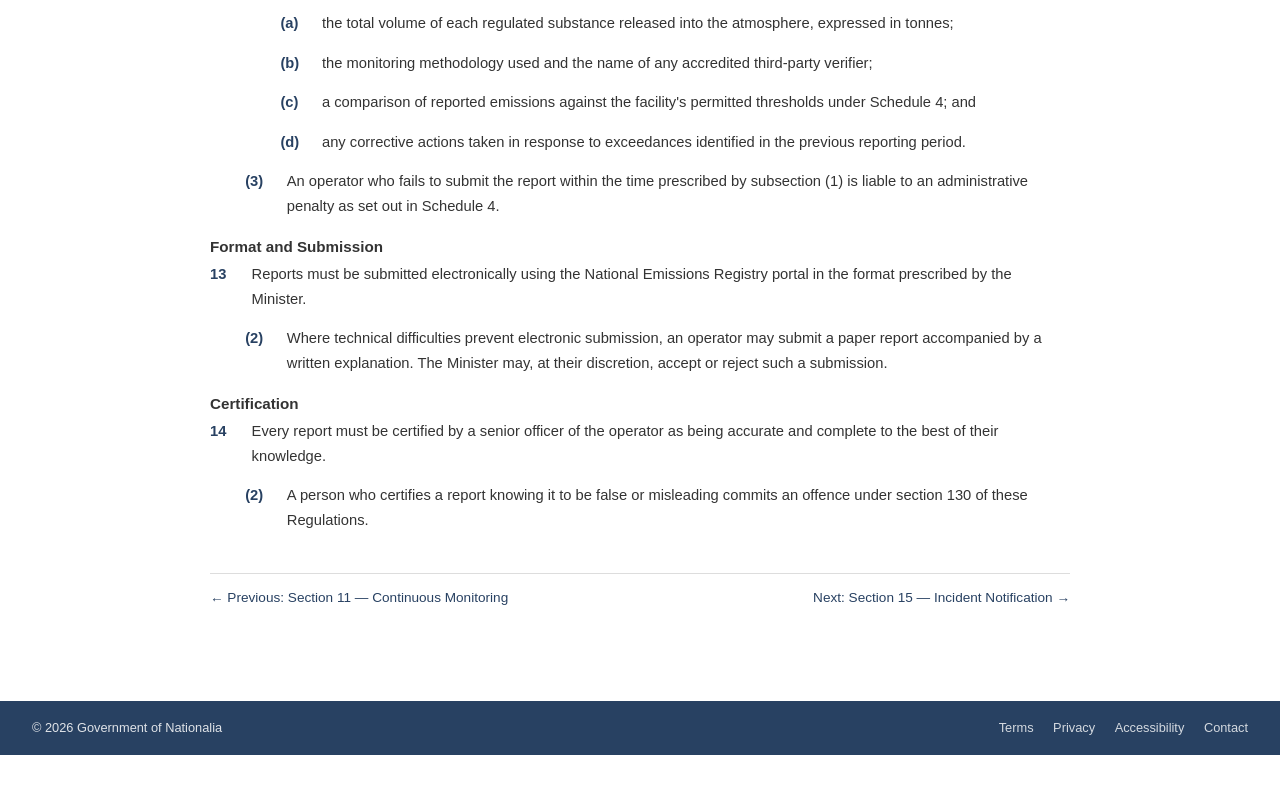
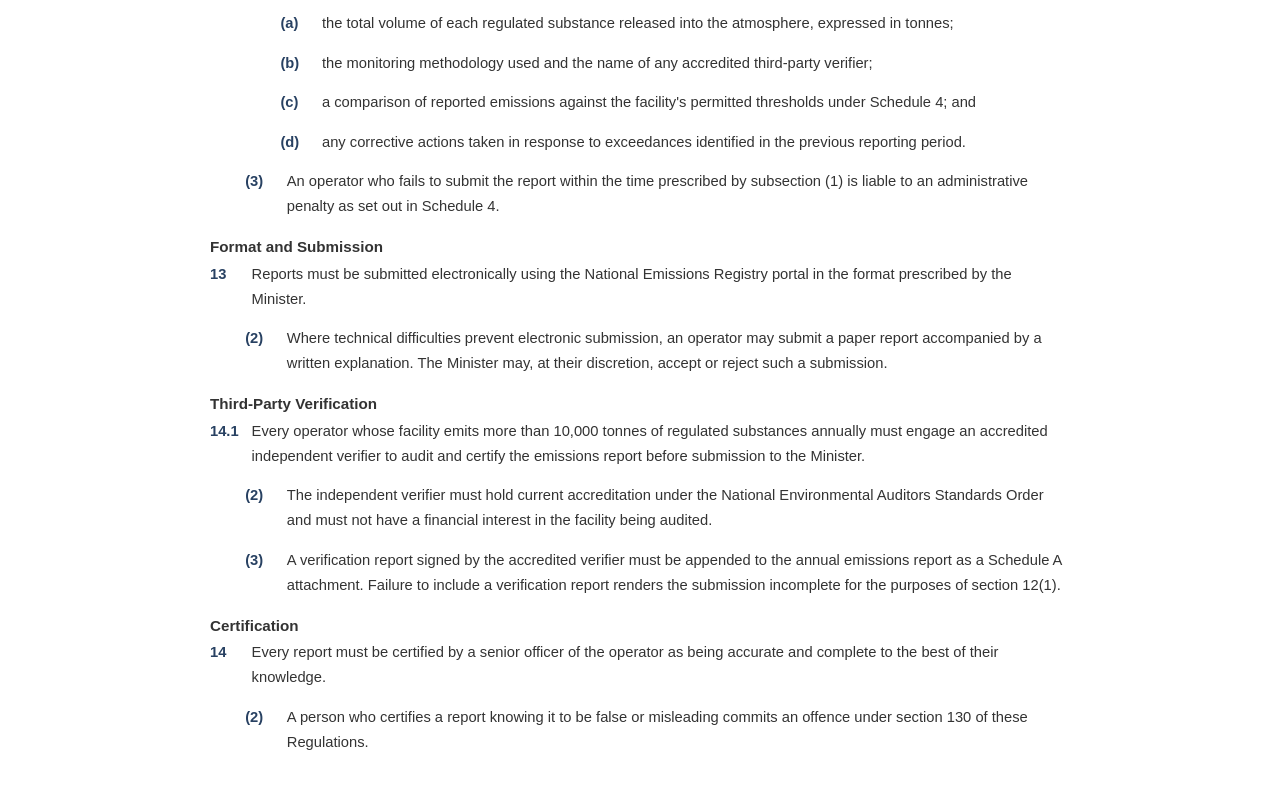
Before and after one commit to palakregask/reg-test, a plain HTML site: page index.html in a window 1280 px wide. Shown: the part 504-1296 px from the top of the page. Before the commit the page ends 1259 px from the top, so only its background shows below. Drawn offline with Linux system fonts and the light colour scheme.

Commit message:
Add third-party verification section to index.html
Added third-party verification requirements for operators emitting over 10,000 tonnes of regulated substances annually, including the need for an accredited independent verifier and the submission of a verification report.

```diff
--- a/index.html
+++ b/index.html
@@ -121,6 +121,23 @@
       <span>Where technical difficulties prevent electronic submission, an operator may submit a paper report accompanied by a written explanation. The Minister may, at their discretion, accept or reject such a submission.</span>
     </div>
 
+    <h3>Third-Party Verification</h3>
+
+    <div class="provision">
+      <span class="sec-num">14.1</span>
+      <span>Every operator whose facility emits more than 10,000 tonnes of regulated substances annually must engage an accredited independent verifier to audit and certify the emissions report before submission to the Minister.</span>
+    </div>
+
+    <div class="provision subsection">
+      <span class="sec-num">(2)</span>
+      <span>The independent verifier must hold current accreditation under the National Environmental Auditors Standards Order and must not have a financial interest in the facility being audited.</span>
+    </div>
+
+    <div class="provision subsection">
+      <span class="sec-num">(3)</span>
+      <span>A verification report signed by the accredited verifier must be appended to the annual emissions report as a Schedule A attachment. Failure to include a verification report renders the submission incomplete for the purposes of section 12(1).</span>
+    </div>
+
     <h3>Certification</h3>
 
     <div class="provision">
```
